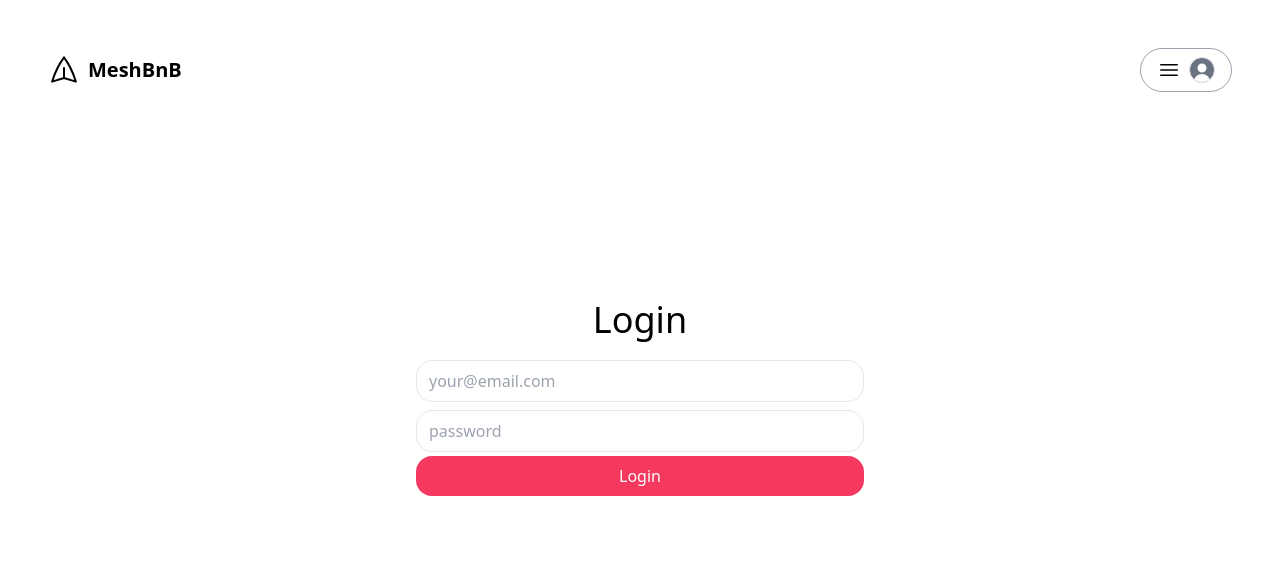
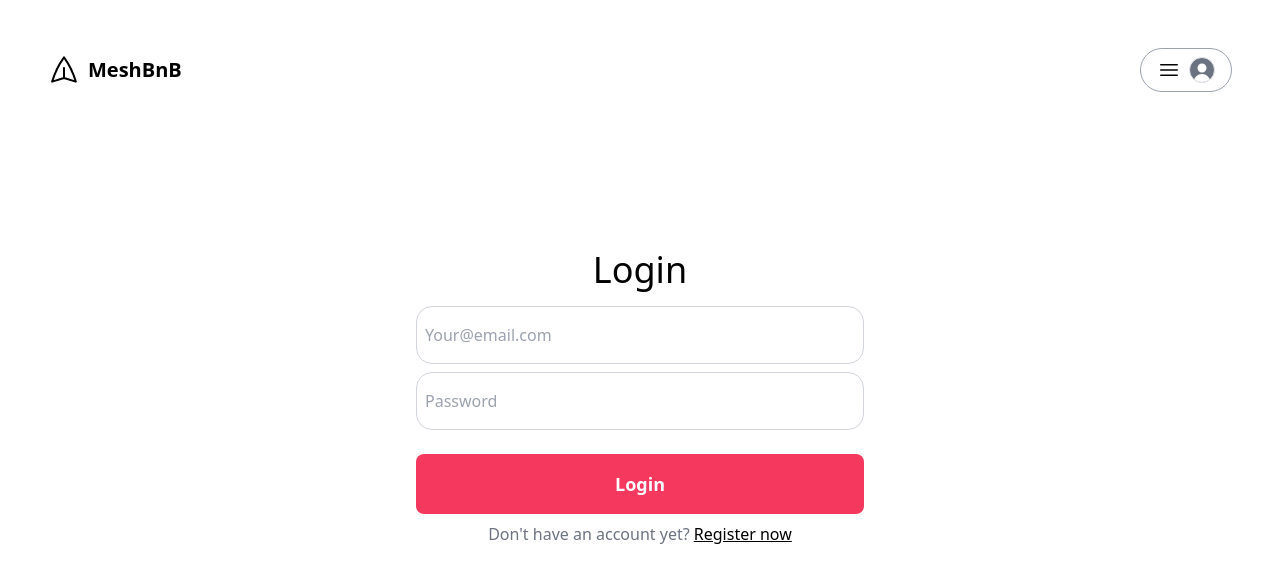
Before and after one commit to CodeWithSomesh/MeshBnB-Room-Booking-Site-MERN, a React (Vite) app in the folder client/: page /login in a window 1280 px wide. Shown: the top 582 px of the page. Built offline with nearby package versions, Linux system fonts and the light colour scheme.

Commit message:
Done with Login Page

```diff
--- a/client/src/index.css
+++ b/client/src/index.css
@@ -4,9 +4,9 @@
 
 input[type='email'], input[type='password'], input[type='text']{
 
-    @apply w-full border my-1 py-2 px-3 rounded-2xl;
+    @apply w-full border border-gray-300 py-4 px-2 rounded-2xl mb-2;
 }
 
 button.primary{
-    @apply w-full text-white bg-primary rounded-2xl py-2;
+    @apply w-full text-white bg-primary rounded-lg py-4;
 }
--- a/client/src/pages/LoginPage.jsx
+++ b/client/src/pages/LoginPage.jsx
@@ -5,10 +5,14 @@ const LoginPage = () => {
     <div className="mt-4 grow flex flex-col items-center justify-center mb-32">
       <h1 className="text-4xl text-center mb-4">Login</h1>
       <form className="max-w-md mx-auto">
-        <input type="email" placeholder="your@email.com" />
-        <input type="password" placeholder="password" />
-        <button className="primary">Login</button>
-        <Link to={'/register'}></Link>
+        <input type="email" placeholder="Your@email.com" />
+        <input type="password" placeholder="Password" />
+        <button className="primary text-lg font-bold mt-4">Login</button>
+
+        <div className="text-center text-gray-500 mt-2">
+          Don't have an account yet? <Link to={'/register'} className="underline text-black">Register now</Link>
+        </div>
+
       </form>
     </div>
   )
```
